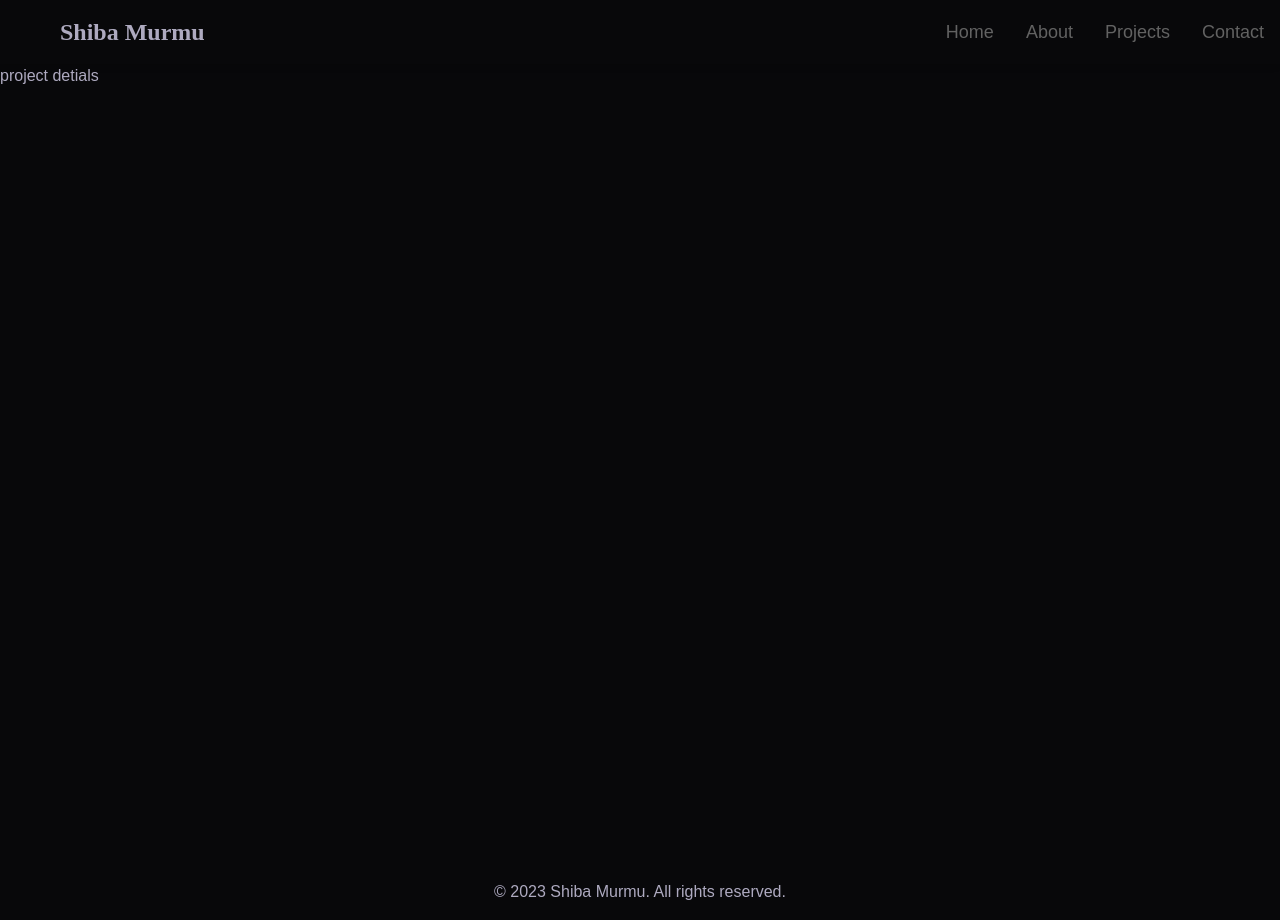
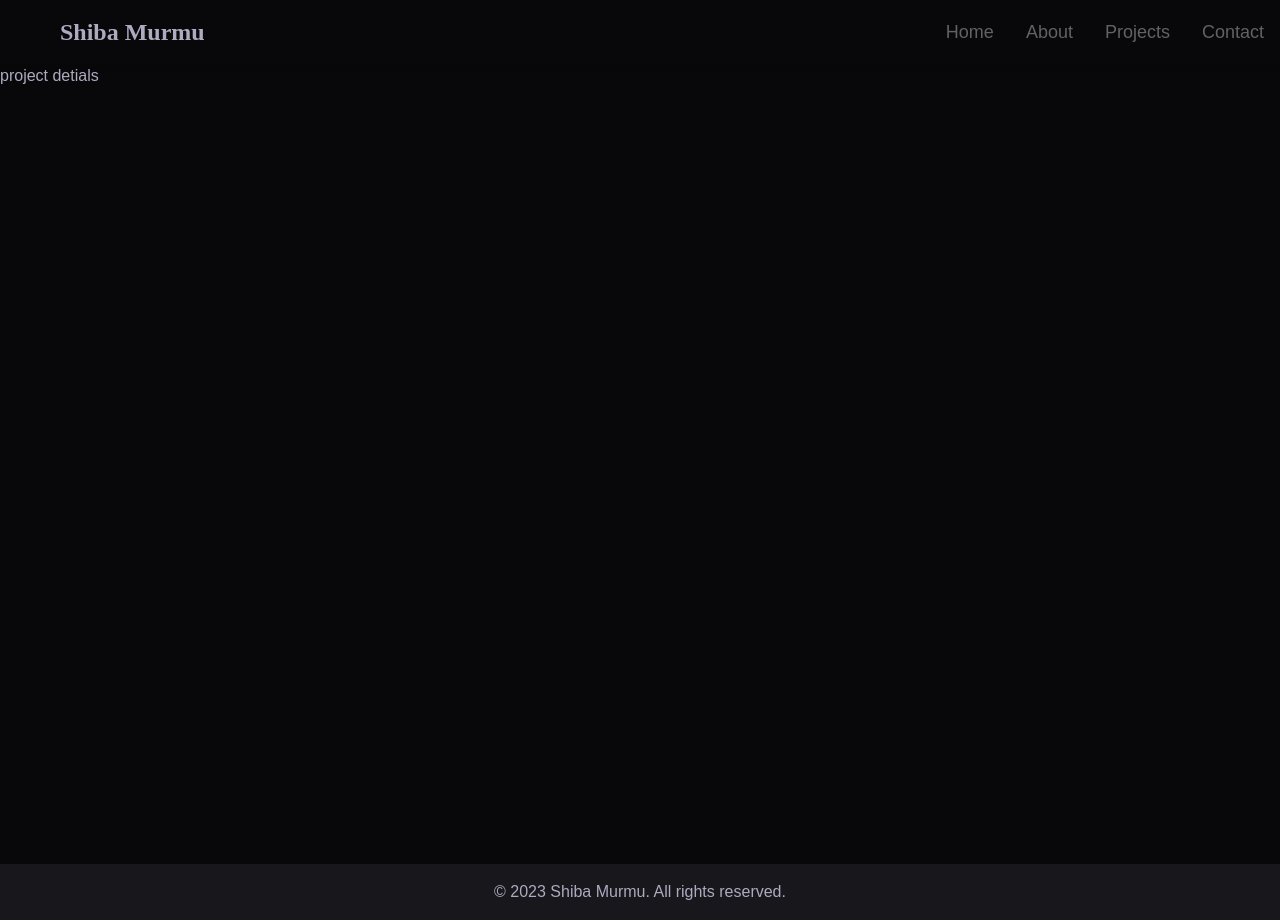
Before and after one commit to shiba-murmu/project-public-portfolio-website, a React (Vite) app: page /project-details in a window 1280 px wide. Built offline with nearby package versions, Linux system fonts and the light colour scheme; a web font is replaced by a local one.

Commit message:
Footer background color chnaged

```diff
--- a/src/components/footer/Footer.jsx
+++ b/src/components/footer/Footer.jsx
@@ -3,7 +3,7 @@ import React from 'react'
 function Footer() {
   return (
     <>
-        <div className='p-4 text-center'>
+        <div className='p-4 text-center bg-(--footer-background)'>
             © 2023 Shiba Murmu. All rights reserved.
         </div>
     </>
--- a/src/components/header/CustomHeader.jsx
+++ b/src/components/header/CustomHeader.jsx
@@ -3,7 +3,7 @@ import React from 'react'
 function CustomHeader() {
     return (
         <>
-            <div  className='sticky top-0 z-50 flex justify-between  items-center shadow-md'>
+            <div  className='sticky bg-(--bg-color) top-0 z-50 flex justify-between  items-center shadow-md'>
                 <div className='py-3 md:py-4 pl-3 md:pl-15  text-2xl heading-text'>Shiba Murmu</div>
                 <div className='md:hidden py-3 pr-3 cursor-pointer'>
                     {/* size of this svg is 42 in google icons */}
--- a/src/index.css
+++ b/src/index.css
@@ -14,6 +14,9 @@ This file is used for global css here
     --border-color : #35373d;
     /* For long text */
     --muted-text : #626262;
+    /* Footer background
+     */
+     --footer-background : #17171c;
 }
 
 body {
```
